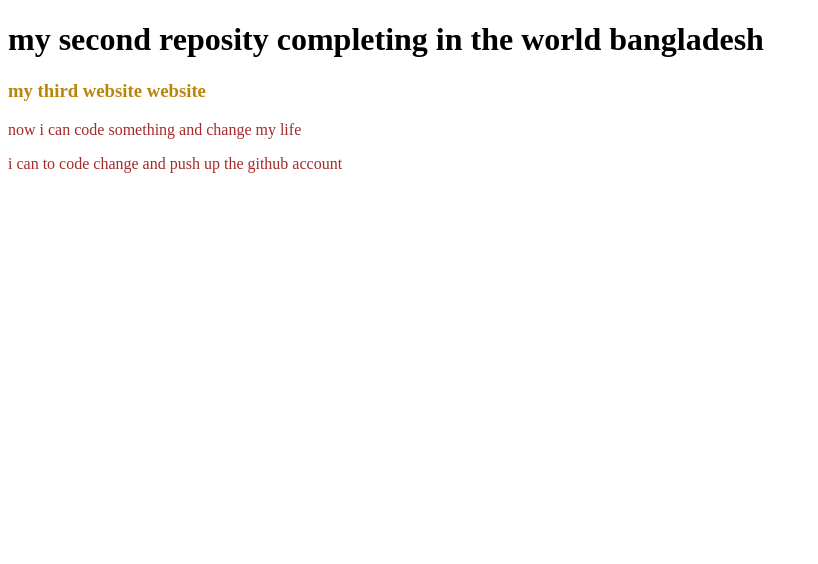
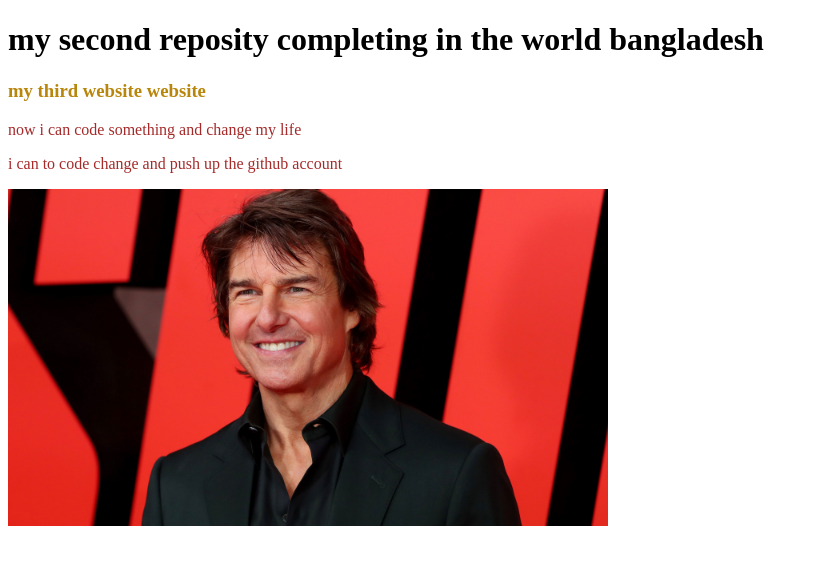
Before and after one commit to ziauddin10/my-second-new-repo, a plain HTML site: page index.html in a window 1280 px wide. Shown: the whole page, without its empty margins (0-818 px from the left). Drawn offline with Linux system fonts and the light colour scheme.

Commit message:
image added

```diff
--- a/index.html
+++ b/index.html
@@ -11,5 +11,6 @@
     <h3>my third website website</h3>
     <p>now i can code something and change my life</p>
     <p>i can to code change and push up the github account</p>
+    <img src="tomcruise.jpg" alt="" width="600">
 </body>
 </html>
```
Also changed, not shown: decap.jpg (added), tomcruise.jpg (added).
